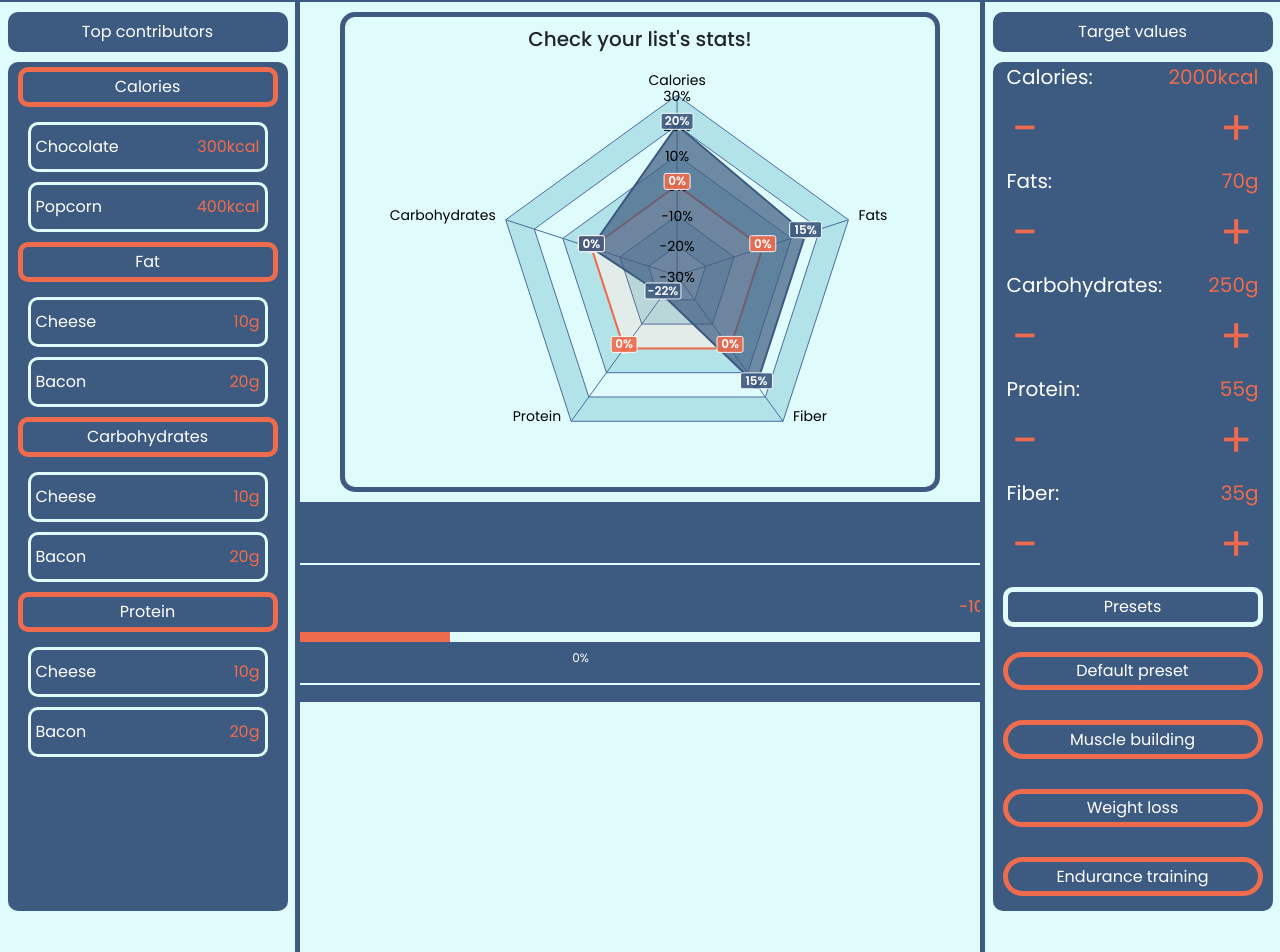
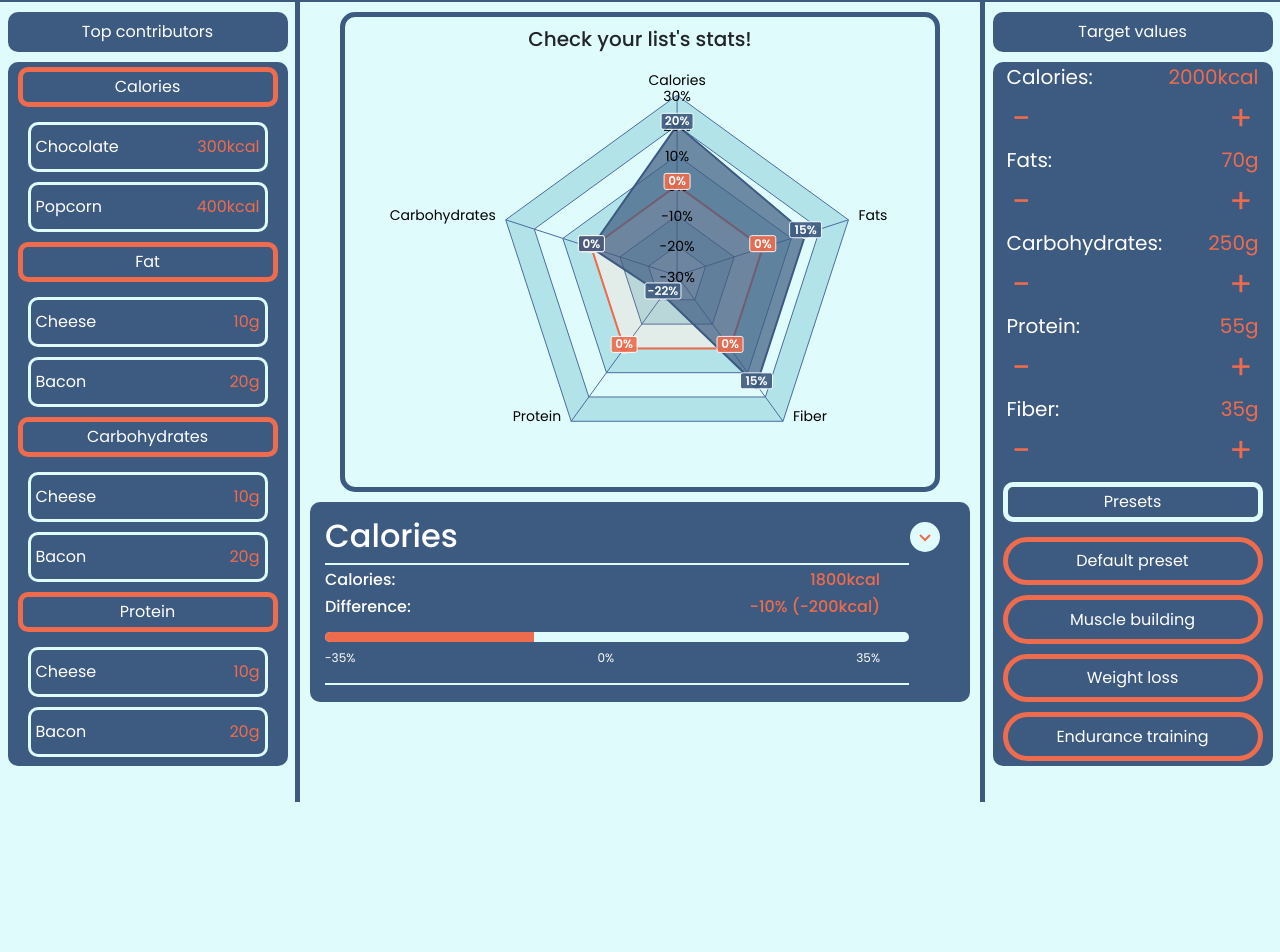
Before and after one commit to wmu66/Project-repo, a React (Vite) app in the folder CalorieCart/: page /stats/1 in a window 1280 px wide. Shown: the part 83-1035 px from the top of the page. After the commit the page ends 885 px from the top, so only its background shows below. Built offline with nearby package versions, Linux system fonts and the light colour scheme.

Commit message:
Responsiveness corrections, plus package.json should be correct

```diff
--- a/CalorieCart/package.json
+++ b/CalorieCart/package.json
@@ -13,7 +13,9 @@
     "react": "^18.3.1",
     "react-dom": "^18.3.1",
     "react-range-slider-input": "^3.0.7",
-    "react-router-dom": "^6.27.0"
+    "react-router-dom": "^6.27.0",
+    "apexcharts": "^4.0.0",
+    "bootstrap": "^5.3.3"
   },
   "devDependencies": {
     "@eslint/js": "^9.13.0",
--- a/CalorieCart/src/styles/index.css
+++ b/CalorieCart/src/styles/index.css
@@ -136,6 +136,7 @@ body {
   border: 5px solid var(--accentcolor2);
   color: var(--accentcolor2);
   font-size: var(--font-base);
+  transition: 0.2 ease-in-out;
 }
 
 .button.small {
@@ -173,6 +174,7 @@ body {
 .button:enabled:hover {
   background-color: var(--accentcolor2);
   color: white;
+  transform: scale(1.03);
 }
 
 .healthy-food-image {
@@ -272,6 +274,10 @@ body {
   .healthy-food-image {
     bottom: 50px;
   }
+
+  .button.w260 {
+    margin: 5px;
+  }
   .button.small {
     height: 30px;
     margin: 0%;
--- a/CalorieCart/src/styles/list_creator.css
+++ b/CalorieCart/src/styles/list_creator.css
@@ -177,6 +177,7 @@
     background-color: var(--accentcolor1);
     min-width: 120px;
     z-index: 1;
+    border-radius: 5px;
   }
 
   .three-dot-option {
@@ -186,6 +187,7 @@
     background-color: transparent;
     min-width: 120px;
     border: none;
+    border-radius: 5px;
     font-size: var(--font-small);
     }
 
--- a/CalorieCart/src/styles/stats.css
+++ b/CalorieCart/src/styles/stats.css
@@ -60,10 +60,12 @@
     border: none;
     color: var(--accentcolor2);
     font-size: 48px;
+    transition: 0.2 ease-in-out;
   }
 
   .custom-value-button:hover {
     color: var(--accentcolor2-darker);
+    transition: scale(1.1);
   }
 
   .stats-div {
@@ -173,3 +175,12 @@
   .nutrition-card.open .card-toggle .chevron {
     display: none
   }
+
+  @media (max-height: 1250px) {
+    .card-container {
+      max-width: 100%;
+    }
+    .custom-value-button {
+      font-size: 34px;
+    }
+  }
```
Also changed, not shown: 1 other file (tests, documents, lock files or other folders).
